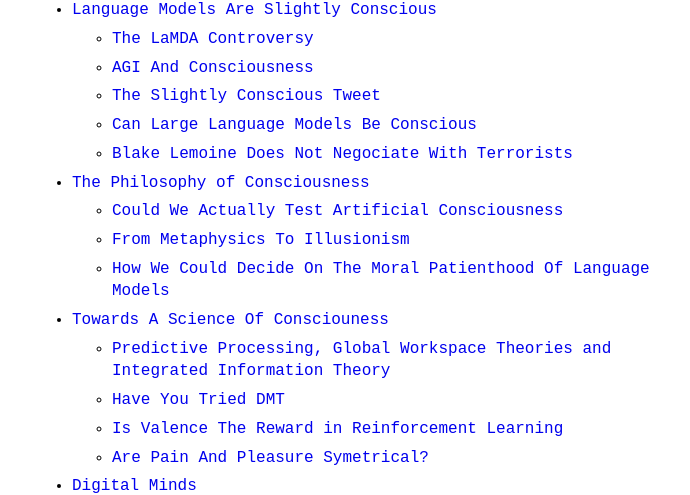
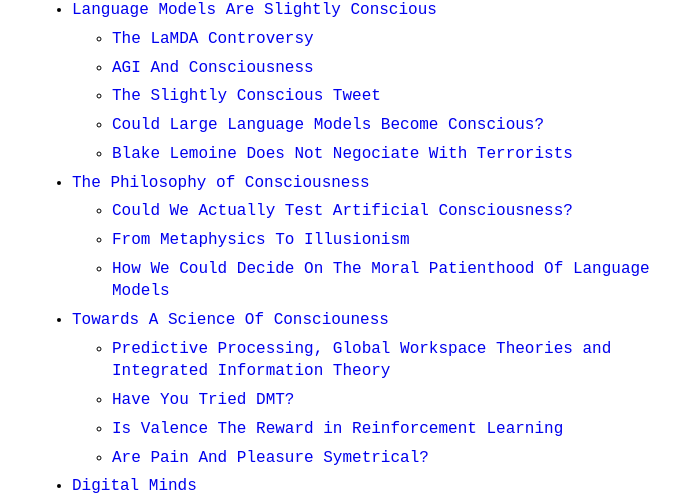
Before and after one commit to theinsideview/theinsideview.github.io, a Jekyll site: the page built from _posts/2022-08-25-roblong.md, in a window 1280 px wide and 900 px high, scrolled down 1042 px. Shown: the part 144-639 px from the top of the window, without its empty margins (288-978 px from the left). Built offline with Jekyll 4.4.1, drawn with Linux system fonts in a browser that asks for light colours; some of the changed text lies outside the part shown.

Commit message:
Update 2022-08-25-roblong.md

```diff
--- a/_posts/2022-08-25-roblong.md
+++ b/_posts/2022-08-25-roblong.md
@@ -21,15 +21,15 @@
     * [The LaMDA Controversy](#the-lamda-controversy)
     * [AGI And Consciousness](#agi-and-consciousness)
     * [The Slightly Conscious Tweet](#the-slightly-concious-tweet)
-    * [Can Large Language Models Be Conscious](#can-large-language-models-be-conscious)
+    * [Could Large Language Models Become Conscious?](#could-large-language-models-become-conscious)
     * [Blake Lemoine Does Not Negociate With Terrorists](#blake-lemoine-does-not-negociate-with-terrorists)
 * [The Philosophy of Consciousness](#the-philosophy-of-consciousness)
-    * [Could We Actually Test Artificial Consciousness](#could-we-actually-test-artificial-consciousness)
+    * [Could We Actually Test Artificial Consciousness?](#could-we-actually-test-artificial-consciousness)
     * [From Metaphysics To Illusionism](#from-metaphysics-to-illusionism)
     * [How We Could Decide On The Moral Patienthood Of Language Models](#how-we-could-decide-on-the-moral-patienthood-of-language-models)
 * [Towards A Science Of Consciouness](#towards-a-science-of-consciousness)
     * [Predictive Processing, Global Workspace Theories and Integrated Information Theory](#predictive-processing-global-workspace-theories-and-integrated-information-theory)
-    * [Have You Tried DMT](#have-you-tried-dmt)
+    * [Have You Tried DMT?](#have-you-tried-dmt)
     * [Is Valence The Reward in Reinforcement Learning](#is-valence-the-reward-in-reinforcement-learning)
     * [Are Pain And Pleasure Symetrical?](#are-pain-and-pleasure-symetrical)
 * [Digital Minds](#digital-minds)
@@ -120,7 +120,7 @@
 **Robert**:
 Yeah. It seemed like people were like, if AI companies talk about this, they'll distract the public from the real issues, and so it's bad that people are talking about it. There's another line of thinking, which was people at AI companies are speculating about consciousness because it makes it seem like they're building really impressive things. It's part of the hype cycle that they do. Who knows what people's motivations are? My guess is that the reason that people end up tweeting about this and wondering about this is just that I think it's just a fairly natural thing for people to wonder about when they interact with these technologies. Even setting aside any Silicon Valley hype attitudes, this is something people have always wondered about AI.
 
-## Can Large Language Models Be Conscious
+## Could Large Language Models Become Conscious?
 
 **Michaël**:
 Yeah. Do you wonder about the consciousness of large language models?
@@ -213,7 +213,7 @@
 
 # The Philosophy of Consciousness
 
-## Could We Actually Test Artificial Consciousness
+## Could We Actually Test Artificial Consciousness?
 
 **Michaël**:
 So if they predict that certain systems are conscious or not, do you think there's a way to verify those predictions?
@@ -415,7 +415,7 @@
 **Robert**:
 And attention scheme of theory in particular was formulated kind of with this question in mind. This is sometimes called the meta problem of consciousness, explaining why we think we're conscious and why it seems kind of weird. Attention scheme of theory is at least confronting that very directly. And I think that's a good thing for a theory of consciousness to do. I also have just extremely wide confidence intervals on all of these things. So some of these things I've sort of just ruled out because I have, or not ruled out, but I just haven't looked at them as much and things like that. <a href="#outline">⬆</a>
 
-## Have You Tried DMT
+## Have You Tried DMT?
 
 **Michaël**:
 So yeah, I get what you mean about global workspace theory, higher order theories and everything, but have you tried DMT?
```
